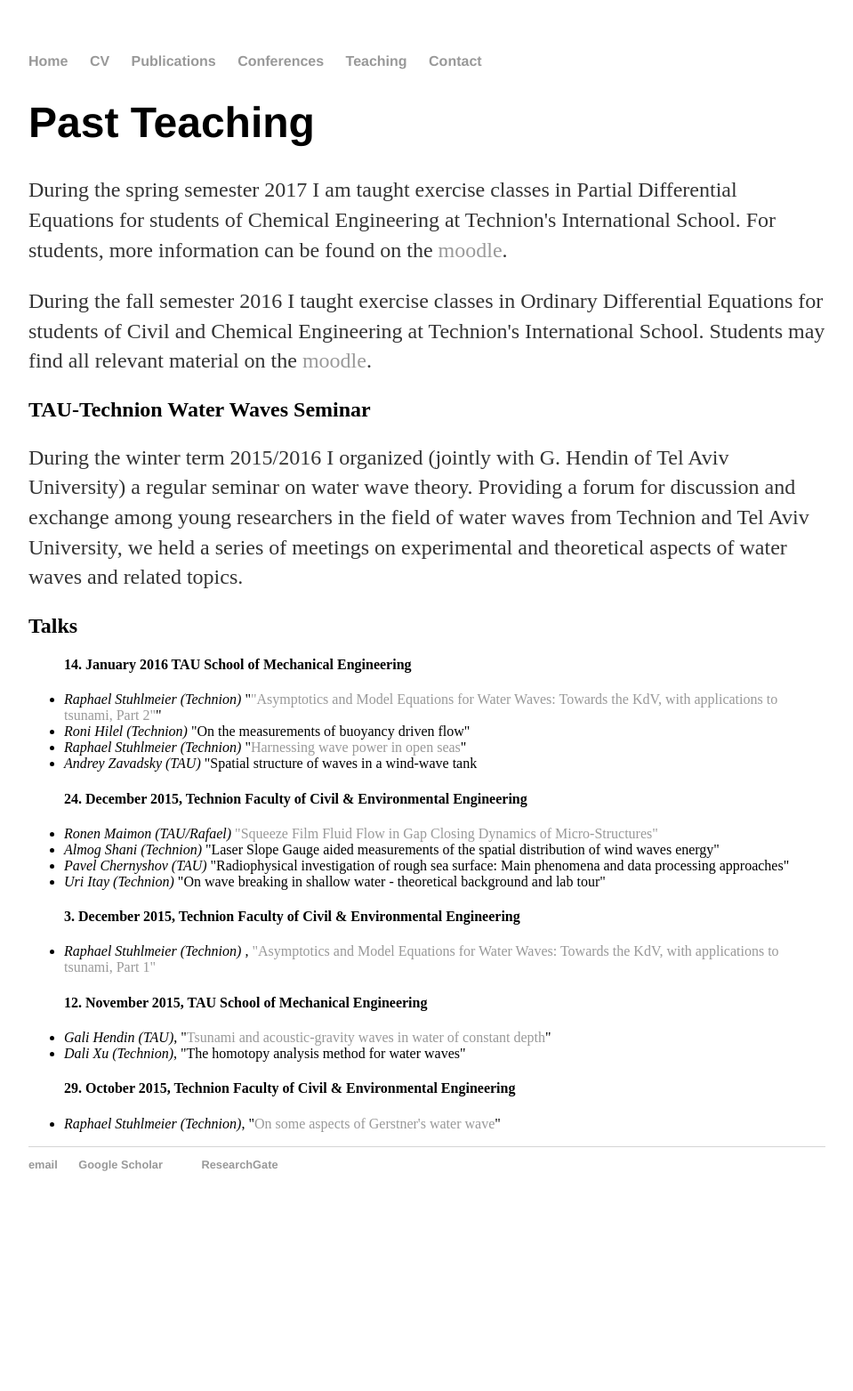
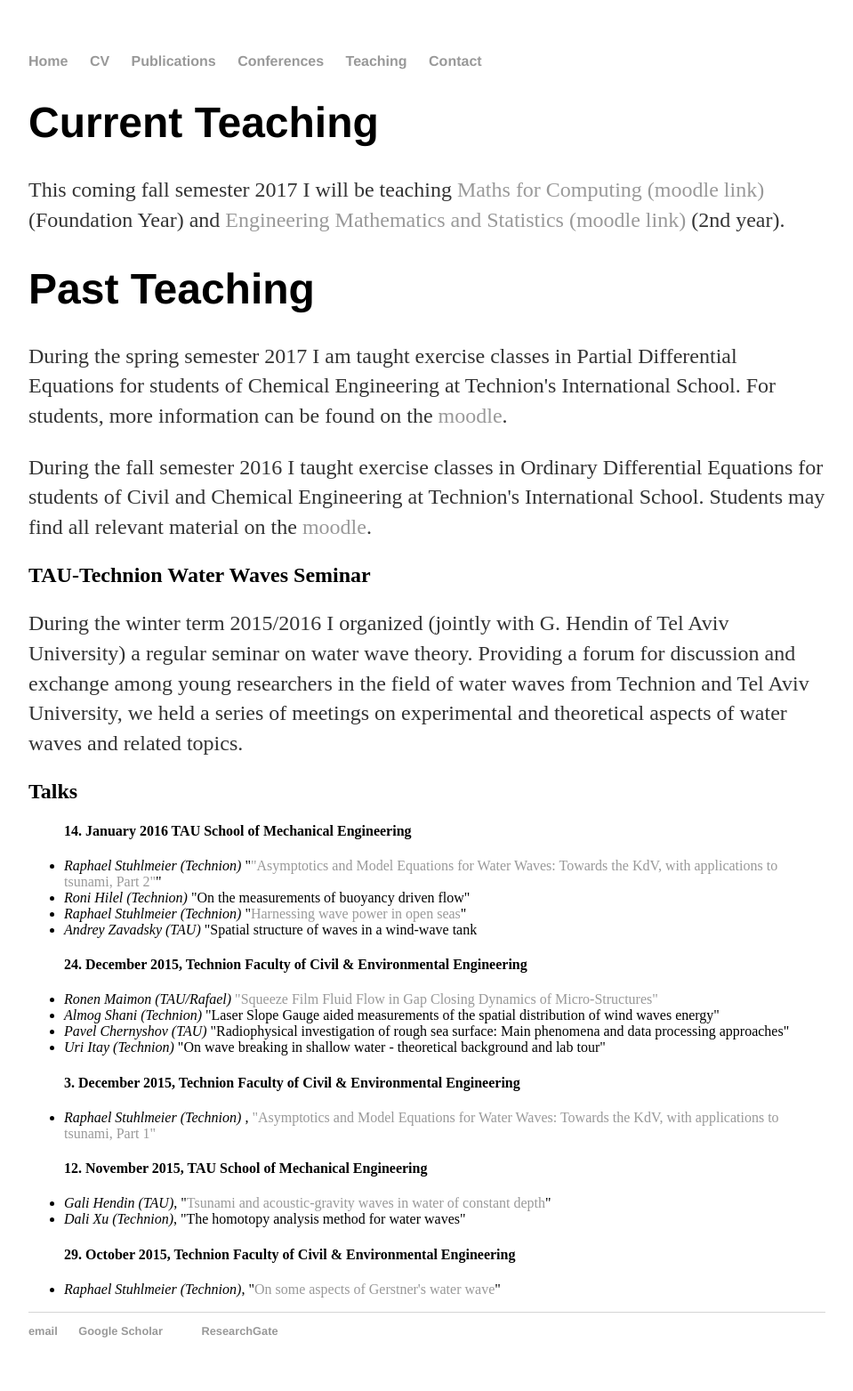
Before and after one commit to rstuhlmeier/rstuhlmeier.github.io, a Jekyll site: the page built from teaching/index.html, in a window 1280 px wide. Shown: the whole page at 89% size, without its empty margins (160-1119 px from the left). Built offline with Jekyll 4.4.1, drawn with Linux system fonts in a browser that asks for light colours; before the commit the page ends 1376 px from its top, so only the background shows below that.

Commit message:
Update index.html

```diff
--- a/teaching/index.html
+++ b/teaching/index.html
@@ -2,6 +2,9 @@
 layout: default
 title: Raphael Stuhlmeier - Teaching
 ---
+<h1>Current Teaching</h1>
+<p> This coming fall semester 2017 I will be teaching <a href="https://dle.plymouth.ac.uk/course/view.php?id=28659">Maths for Computing (moodle link)</a> (Foundation Year) and <a href="https://dle.plymouth.ac.uk/course/view.php?id=28667">Engineering Mathematics and Statistics (moodle link)</a> (2nd year).</p>
+
 <h1>Past Teaching</h1>
 <p>During the spring semester 2017 I am taught exercise classes in Partial Differential Equations for students of Chemical Engineering at Technion's International School.
             For students, more information can be found on the <a href="https://moodle.technion.ac.il/course/view.php?id=5208">moodle</a>.</p>
```
